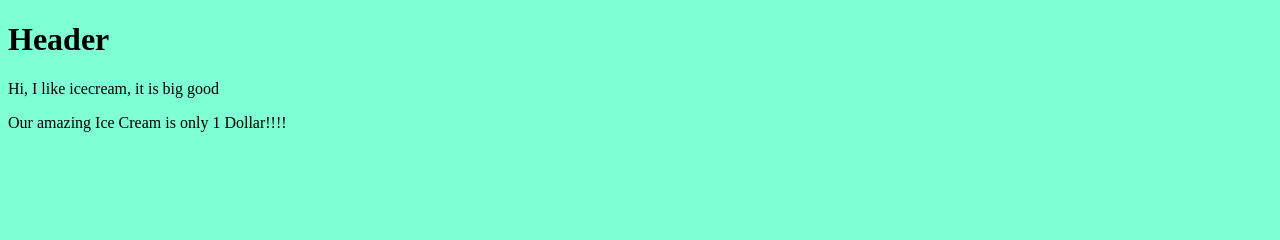
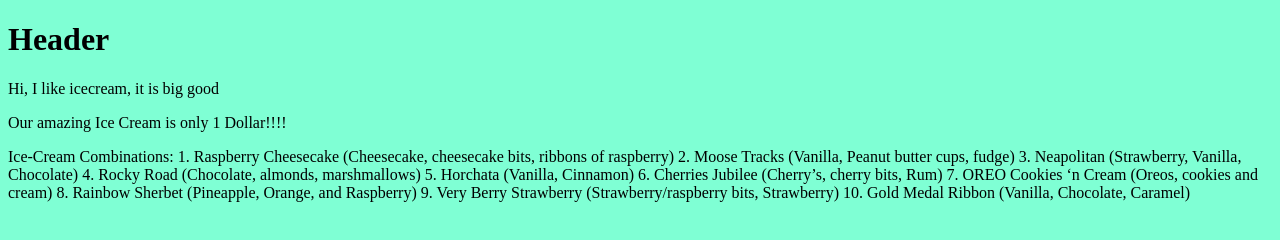
Before and after one commit to Aiden-Patterson/Technical-Teamwork-project, a plain HTML site: page index.html in a window 1280 px wide. Drawn offline with Linux system fonts and the light colour scheme.

Commit message:
Ice Cream Combos

```diff
--- a/index.html
+++ b/index.html
@@ -13,6 +13,17 @@
     <h1>Header</h1>
     <p>Hi, I like icecream, it is big good</p>
     <p>Our amazing Ice Cream is only 1 Dollar!!!!</p>
+    <p>Ice-Cream Combinations:
+        1.	Raspberry Cheesecake (Cheesecake, cheesecake bits, ribbons of raspberry)
+        2.	Moose Tracks (Vanilla, Peanut butter cups, fudge)
+        3.	Neapolitan (Strawberry, Vanilla, Chocolate)
+        4.	Rocky Road (Chocolate, almonds, marshmallows)
+        5.	Horchata (Vanilla, Cinnamon)
+        6.	Cherries Jubilee (Cherry’s, cherry bits, Rum)
+        7.	OREO Cookies ‘n Cream (Oreos, cookies and cream)
+        8.	Rainbow Sherbet (Pineapple, Orange, and Raspberry)
+        9.	Very Berry Strawberry (Strawberry/raspberry bits, Strawberry)
+        10.	Gold Medal Ribbon (Vanilla, Chocolate, Caramel)</p>
 </body>
 
 </html>
```
